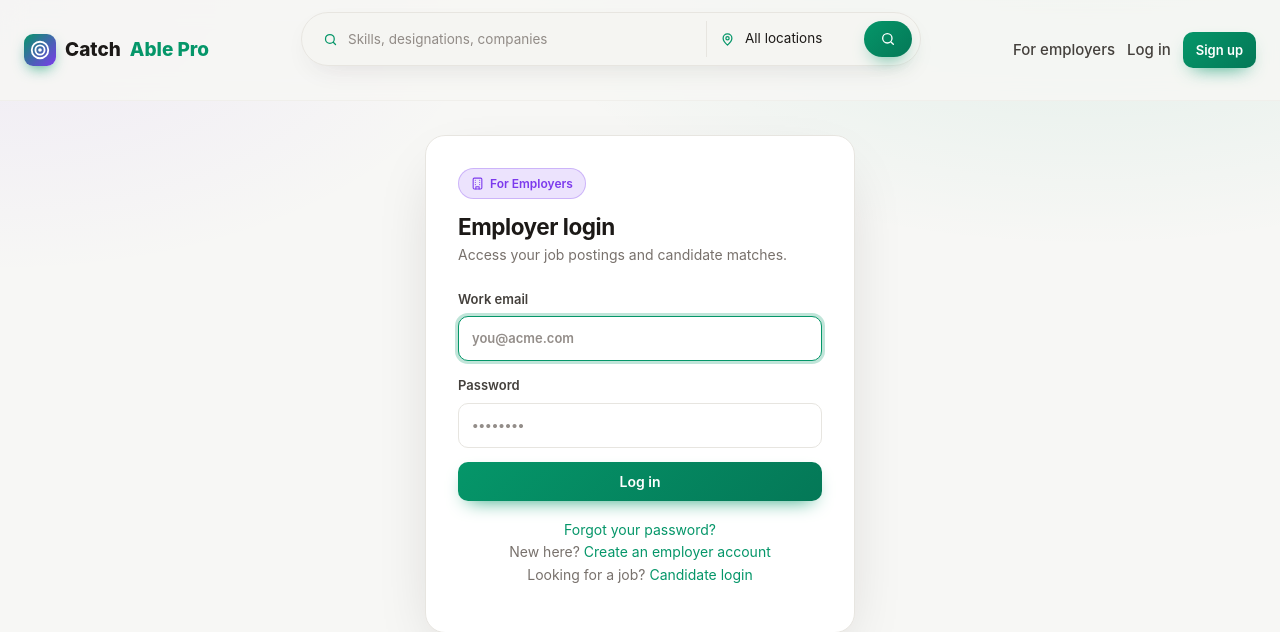
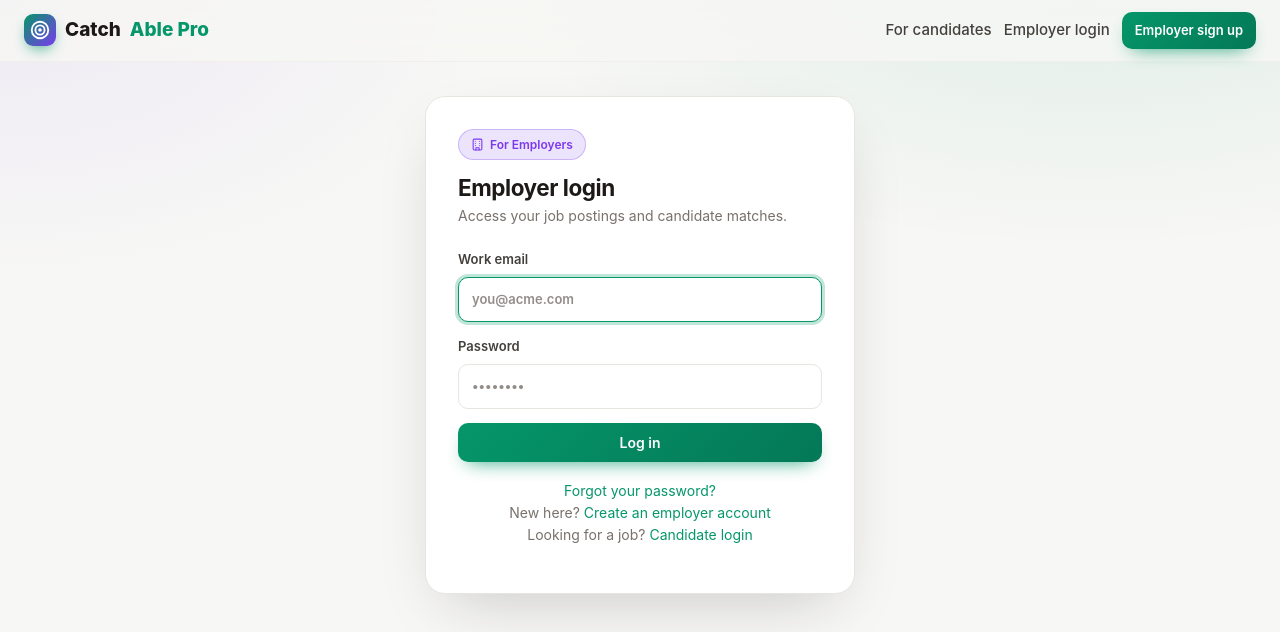
Before and after one commit to atbt-ops/Catchablepro, a FastAPI app: page /employer/login in a window 1280 px wide. Shown: the top 632 px of the page. Run offline with FastAPI, Linux system fonts and the light colour scheme.

Commit message:
Show employer auth in the header across the employer area
On any /employer/* page the header now offers "Employer login" /
"Employer sign up" (and a "For candidates" link back), instead of the
job-seeker "Log in" / "Sign up". The job-seeker search bar is hidden
there too — a recruiter signing up isn't searching for a job.

Co-Authored-By: Claude Sonnet 5 <noreply@anthropic.com>

```diff
--- a/app/templates/base.html
+++ b/app/templates/base.html
@@ -9,14 +9,17 @@
   <script src="{{ static_url('forms.js') }}" defer></script>
 </head>
 {% from "macros.html" import icon, job_search_bar %}
+{% set employer_area = request.url.path.startswith('/employer') %}
 <body>
   <header class="topbar">
     <a class="brand" href="/">
       <span class="brand-mark">{{ icon('target', 22) }}</span>
       Catch <span class="brand-accent">Able Pro</span>
     </a>
-    {{ job_search_bar('/jobs', request.query_params.get('q', ''),
-                      request.query_params.get('location', ''), india_locations, compact=true) }}
+    {% if not employer_area %}
+      {{ job_search_bar('/jobs', request.query_params.get('q', ''),
+                        request.query_params.get('location', ''), india_locations, compact=true) }}
+    {% endif %}
     <nav>
       {% if user %}
         <span class="who">
@@ -32,6 +35,10 @@
           {{ csrf_field(request) }}
           <button class="iconbtn" title="Log out" aria-label="Log out">{{ icon('logout', 18) }}</button>
         </form>
+      {% elif employer_area %}
+        <a class="navlink nav-employer" href="/">For candidates</a>
+        <a class="navlink" href="/employer/login">Employer login</a>
+        <a class="btn small" href="/employer/register">Employer sign up</a>
       {% else %}
         <a class="navlink nav-employer" href="/employer/register">For employers</a>
         <a class="navlink" href="/login">Log in</a>
```
Also changed, not shown: tests/test_app.py (+11 -0 lines).
